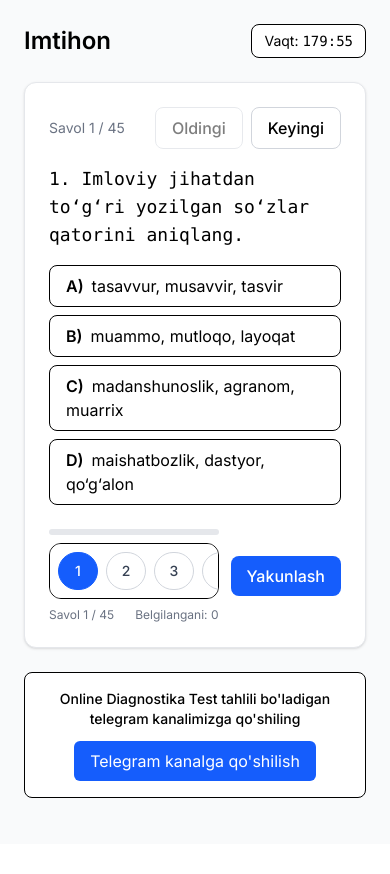
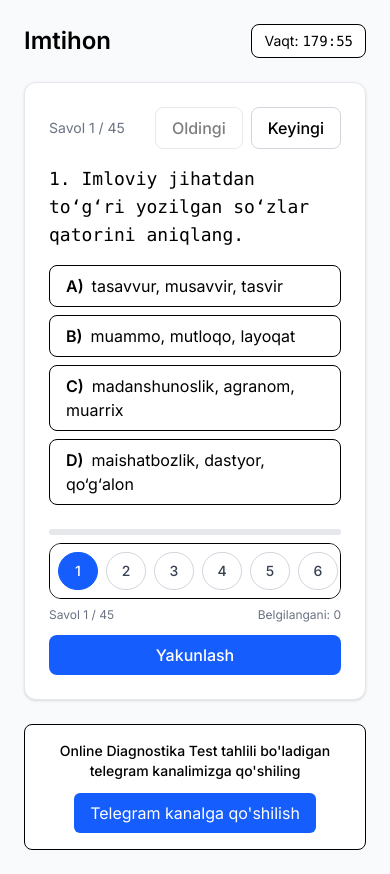
Before and after one commit to kumanboy/certification, a Next.js app: page /exam in a window 390 px wide. Before the commit the page ends 844 px from the top, so only its background shows below. Built offline with nearby package versions, Linux system fonts and the light colour scheme.

Commit message:
page tsx updated

```diff
--- a/app/exam/page.tsx
+++ b/app/exam/page.tsx
@@ -427,20 +427,20 @@ export default function ExamPage() {
                             />
                         </div>
 
-                        <div className="mt-6 flex items-center justify-between gap-3">
+                        <div className="mt-6 flex flex-col gap-3 sm:flex-row sm:items-center sm:justify-between">
                             <div className="min-w-0 flex-1">
                                 <QuestionNav
-                                    progressTotal={progressTotal}        // = 37
+                                    progressTotal={progressTotal}
                                     current={currentQuestionIndex}
                                     answers={answers}
                                     ids={ids}
                                     onJump={setCurrentQuestion}
                                     labelMap={labelMap}
-                                    navItems={navItems}                   // includes 33,34,35 → same page
+                                    navItems={navItems}
                                     footerLeftText={footerLeftText}
                                 />
                             </div>
-                            <Button onClick={onClickFinish} className="shrink-0">
+                            <Button onClick={onClickFinish} className="w-full sm:w-auto shrink-0">
                                 Yakunlash
                             </Button>
                         </div>
```
